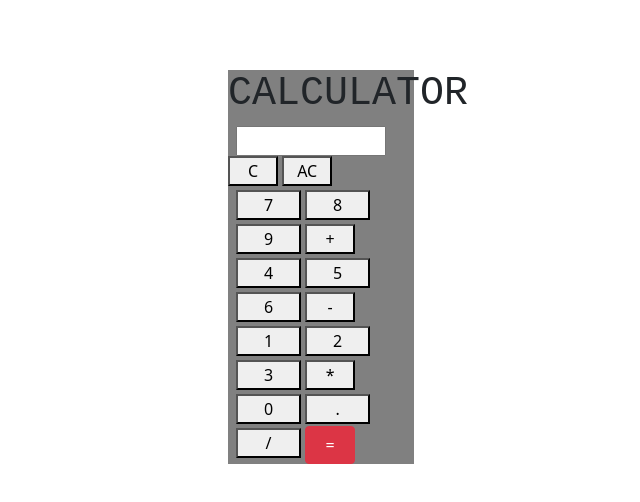
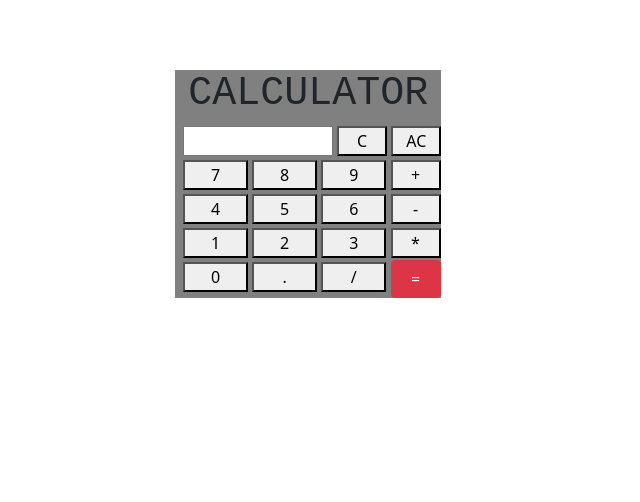
Before and after one commit to MohammedZahal04/calculator, a plain HTML site: page index.html in a window 1280 px wide. Shown: the whole page, without its empty margins (287-927 px from the left). Drawn offline with nearby package versions, Linux system fonts and the light colour scheme.

Commit message:
calculator

```diff
--- a/index.html
+++ b/index.html
@@ -10,7 +10,11 @@
 
 </head>
 <body>
-    <div class="" style=" margin-top: 70px; background-color:grey ;margin-left: 515px; margin-right: 579px;">
+    <div class="container">
+        <div class="row">
+            <div class="col-4"></div>
+            <div class="col-4" style="width: fit-content;">
+                <div class="" style=" margin-top: 70px; background-color:grey ; width: fit-content;">
                     <h1 class="" style="font-family:monospace; text-align: center;">CALCULATOR</h1>
                     <input type="text" style="width: 150px;" id="num" placeholder="" class="ms-2">
                     <button  class="" onclick="clearBox()" style="width: 50px;">C</button>
@@ -44,17 +48,10 @@
 
 
                 </div>
-
-
-
-
-
-
-
-
-
-
-
+            </div>
+            <div class="col-4"></div>
+        </div>
+    </div>
 </div>
 </body>
 <script src="./script.js" defer></script>
```
Lines whose indentation alone changed are shown as unchanged.
